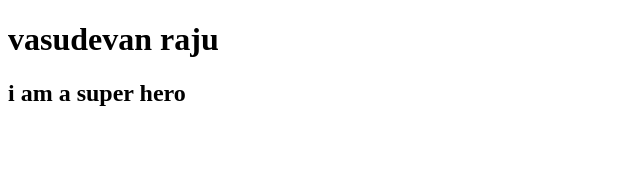
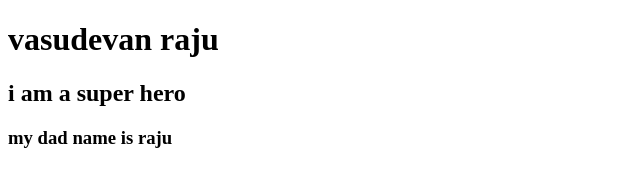
Before and after one commit to VASUDEVAN-R/repo, a plain HTML site: page index.html in a window 1280 px wide. Shown: the whole page, without its empty margins (0-640 px from the left). Drawn offline with Linux system fonts and the light colour scheme.

Commit message:
add my dad name

```diff
--- a/index.html
+++ b/index.html
@@ -8,5 +8,6 @@
 <body>
     <h1>vasudevan raju</h1>
     <h2>i am  a super hero</h2>
+    <h3>my dad name is raju</h3>
 </body>
 </html>
```
